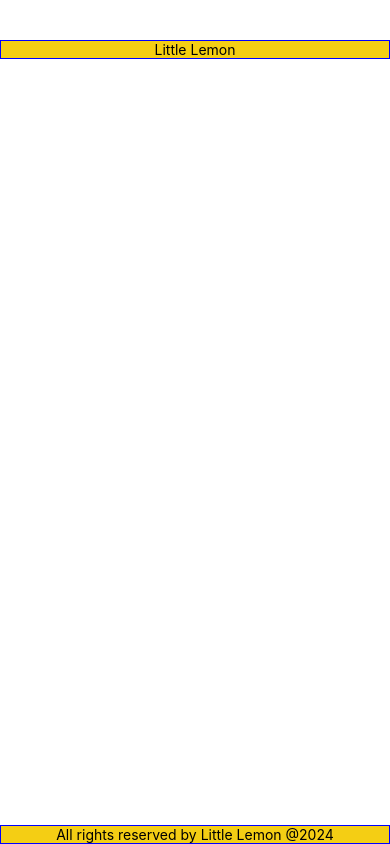
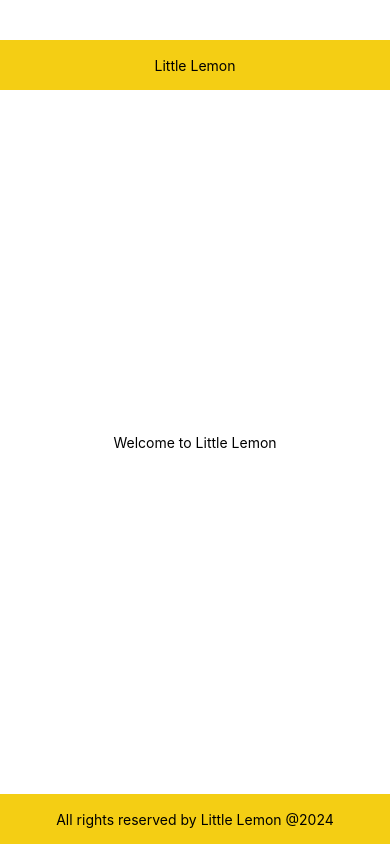
Before and after one commit to ravraw/meta_react_native, a React Native app: screen / in a window 390 px wide. Built offline with nearby package versions, Linux system fonts and the light colour scheme.

Commit message:
Updated styles

```diff
--- a/App.js
+++ b/App.js
@@ -8,7 +8,7 @@ const App = () => {
   return (
     <SafeAreaView style={styles.container}>
       <Header />
-      {/* <Text>Welcome to Little Lemon</Text> */}
+      <Text>Welcome to Little Lemon</Text>
       <Footer />
       <StatusBar style="auto" />
     </SafeAreaView>
--- a/components/Footer.js
+++ b/components/Footer.js
@@ -8,12 +8,11 @@ const Footer = () => (
 
 const styles = StyleSheet.create({
   wrapper: {
+    alignItems: "center",
+    justifyContent: "center",
+    width: "100%",
+    height: 50,
     backgroundColor: "#F4CE14",
-    borderColor: "blue",
-    borderWidth: 1,
-    borderStyle: "solid",
-    alignItems: "center",
-    width: "100%",
   },
 });
 
--- a/components/Header.js
+++ b/components/Header.js
@@ -8,12 +8,11 @@ const Header = () => (
 
 const styles = StyleSheet.create({
   wrapper: {
+    alignItems: "center",
+    justifyContent: "center",
+    width: "100%",
+    height: 50,
     backgroundColor: "#F4CE14",
-    borderColor: "blue",
-    borderWidth: 1,
-    borderStyle: "solid",
-    alignItems: "center",
-    width: "100%",
   },
 });
 
```
